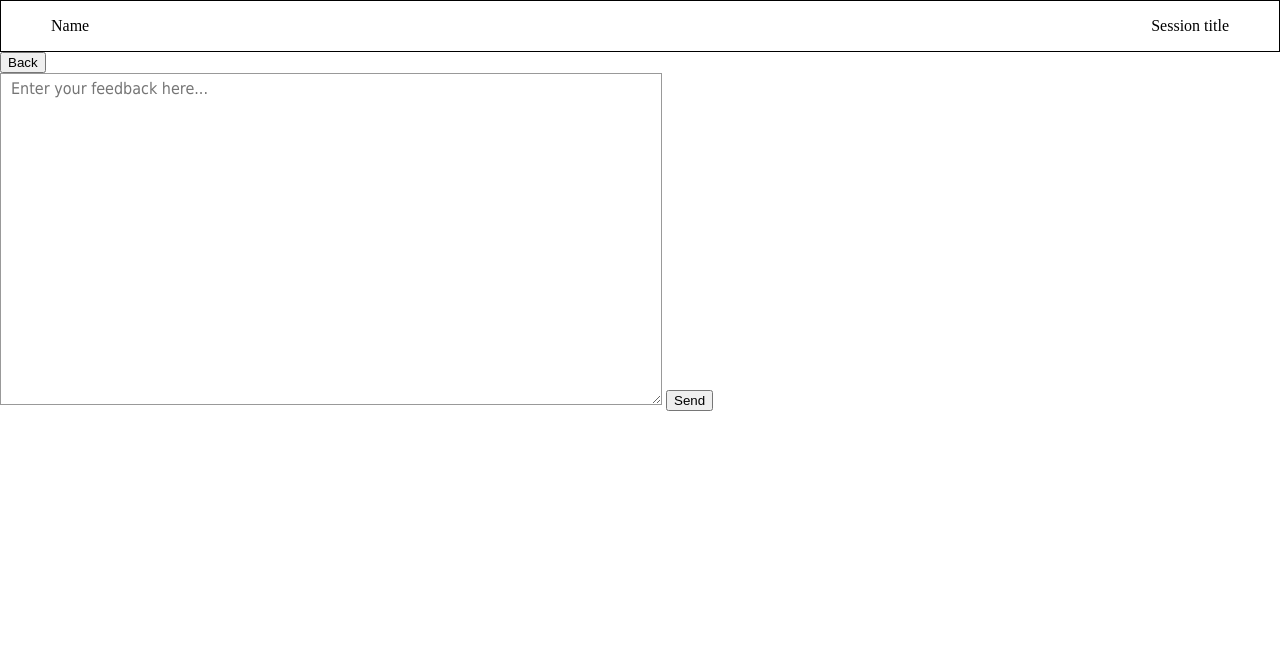
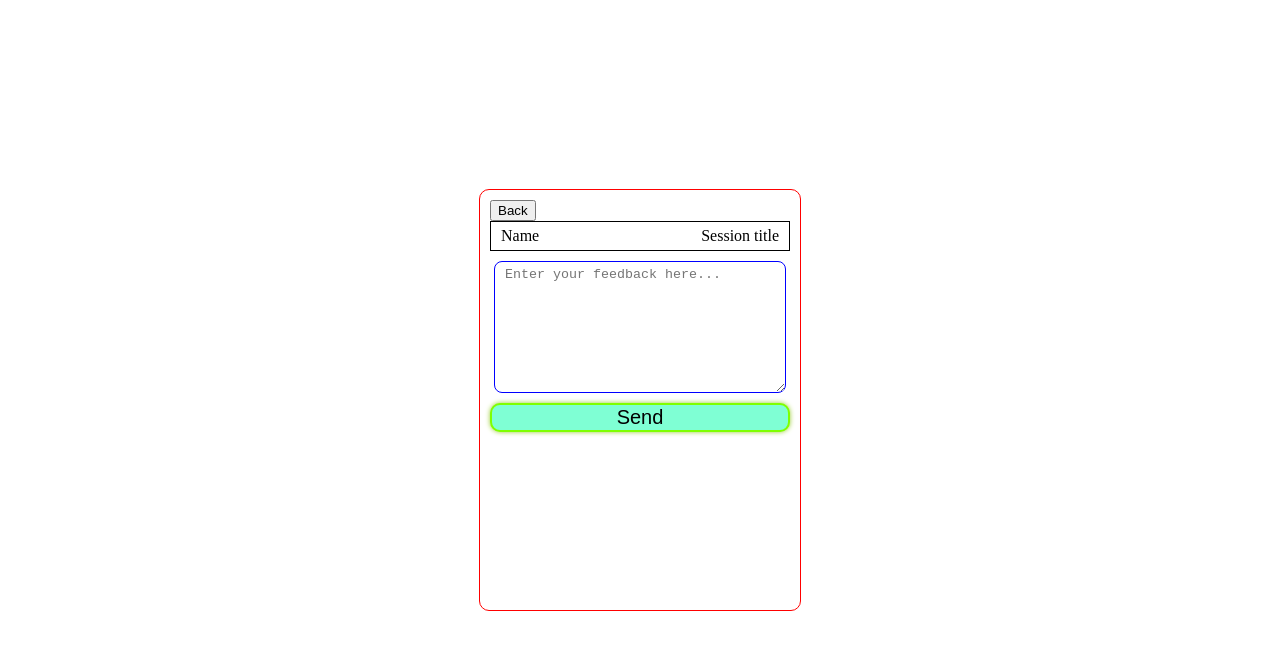
Before and after one commit to InnoSWP/AnonymousFeedback, a website: page feedback.html in a window 1280 px wide. Drawn offline with Linux system fonts and the light colour scheme; no server answers.

Commit message:
change html structure and styles to center

```diff
--- a/feedback.css
+++ b/feedback.css
@@ -1,39 +1,64 @@
 body {
     margin: 0;
-
     display: flex;
-    flex-direction: column;
-
-
 }
 
-html, body {
+html,
+body {
     height: 100%;
 }
 
-header{
+#header-div {
     flex-basis: 40px;
 
     border: 1px solid black;
 
     display: flex;
-    align-items: center;
     justify-content: space-between;
 
-    padding: 5px 50px;
+    padding: 5px 10px;
+}
+
+#feedbackText {
+    resize: vertical;
+    width: 90%;
+    margin: 10px auto;
+
+    height: 120px;
+
+    display: block;
+
+    word-wrap: break-word;
+
+    padding: 5px 10px 5px 10px;
+    border: 1px solid blue;
+    border-radius: 8px;
+}
+
+#submit-button {
+    width: 100%;
+
+    border: 2px solid #7fff00;
+    box-shadow: 0px 0px 5px yellowgreen;
+    border-radius: 10px;
+
+    font-size: 20px;
+
+    background-color: aquamarine;
+
+    cursor: pointer;
+
+    position: relative;
+    bottom: 0;
+}
+
+main {
+    width: 300px;
+    height: 400px;
+
+    padding: 10px;
+    border: 1px solid red;
+    border-radius: 10px;
+    margin: auto;
 
 }
-
-#feedbackText{
-	width: 50vw;
-    	height: 40vh;
-	align-items: top;
-    	padding: 5px 10px 5px 10px;
-    	border:1px solid #999;
-    	font-size:16px;
-    	font-family: Tahoma;
-}
-#form{
-	top: 10px;
-	left: 25%;
-}
--- a/feedback.html
+++ b/feedback.html
@@ -10,15 +10,14 @@
 </head>
 
 <body>
-	<header>
-		<div id="name">Name</div>
-		<div id="sessionTitle">Session title</div>
-	</header>
-
 	<main>
 		<nav id="top-nav">
 			<button id="back-button" onclick="location.href = '/';">Back</button>
 		</nav>
+		<div id="header-div">
+			<div id="name">Name</div>
+			<div id="sessionTitle">Session title</div>
+		</div>
 		<div id="form-div">
 			<form id="form">
 				<textarea id="feedbackText" placeholder="Enter your feedback here..."></textarea>
@@ -28,7 +27,7 @@
 					<input type="number" min="0" max="60">
 					<input type="number" min="0" max="60">
 				</div> -->
-				<input type="Submit" value="Send">
+				<input id="submit-button" type="Submit" value="Send">
 			</form>
 		</div>
 	</main>
```
